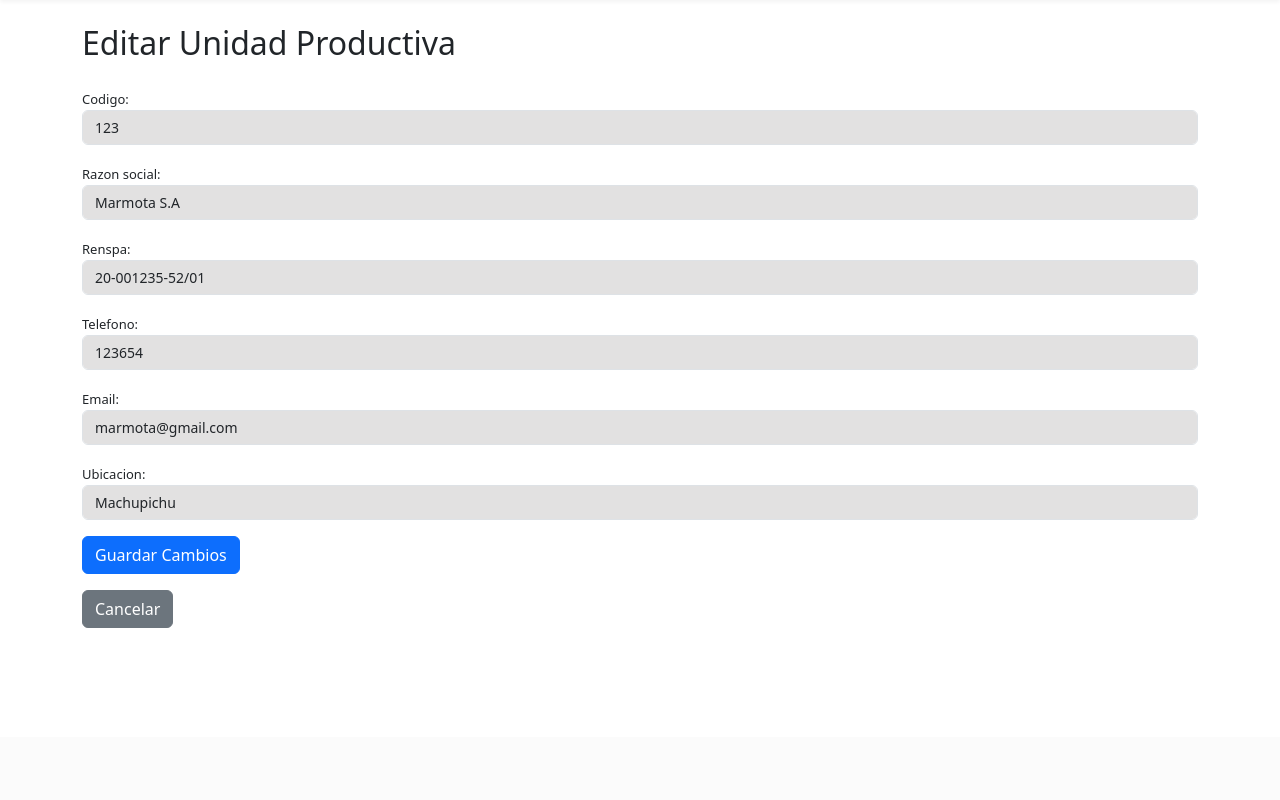
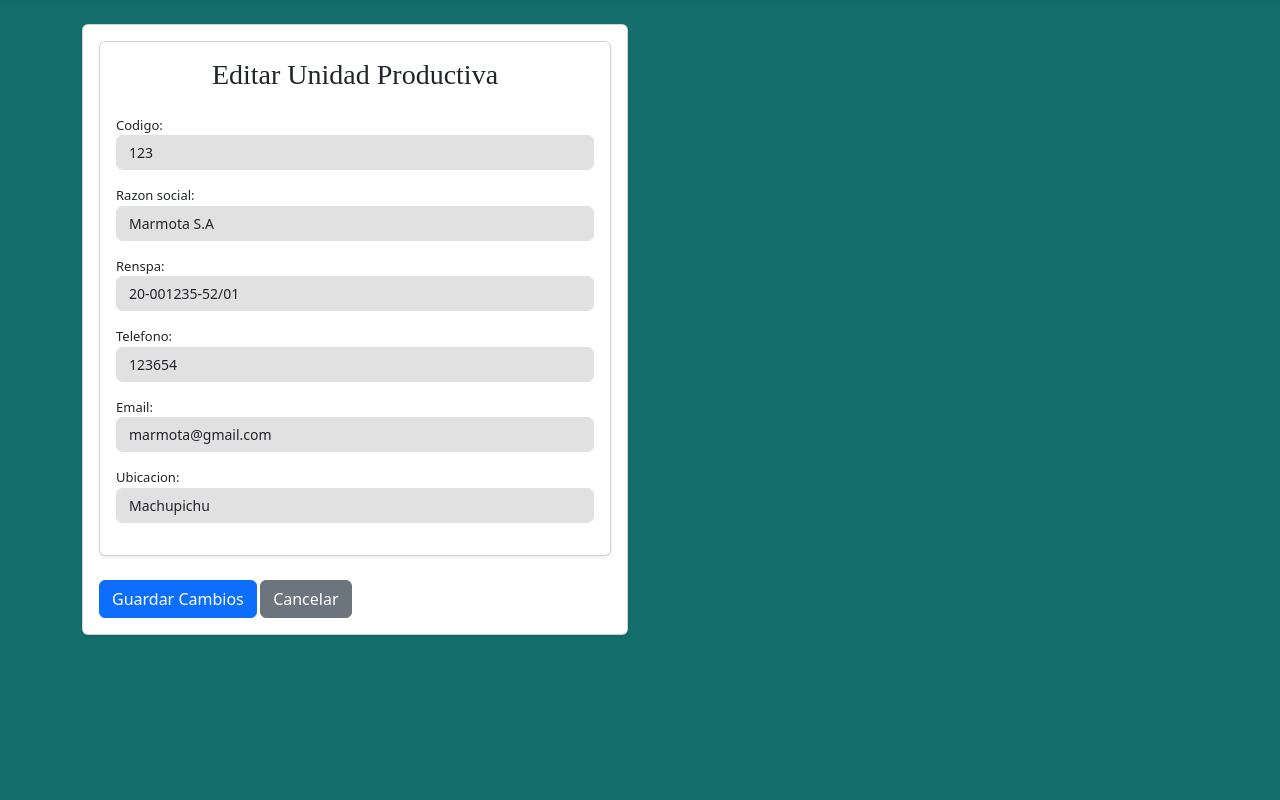
Before and after one commit to albertoborella/proyecto-auditoria, a Django app: page /editarUnidadProductiva/1/ in a window 1280 px wide. Shown: the part 63-863 px from the top of the page. Before the commit the page ends 691 px from the top, so only its background shows below. Run offline with Django 4.2, Linux system fonts and the light colour scheme; data comes from the database, SQL or seed files in the repository; some libraries are stand-ins or nearby versions.

Commit message:
algunas modificaciones en templates

```diff
--- a/app/questions/templates/normas/listado_normas.html
+++ b/app/questions/templates/normas/listado_normas.html
@@ -5,9 +5,9 @@
 <div class="container py-4">
     <div class="bg-white p-4 rounded-4 shadow-sm">
         <div class="d-flex flex-wrap justify-content-between align-items-center mb-4">
-            <h2 class="mb-0" style="font-family: 'Montserrat', sans-serif; font-weight: 600;">
+            <h3 class="card-title text-center mb-4" style="font-family: 'Times New Roman', Times, serif;">
                 Lista de Normas
-            </h2>
+            </h3>
             <div class="d-flex align-items-center flex-wrap gap-2">
                 <form method="get" class="d-flex gap-2 align-items-center">
                     <select name="filtro" class="form-select form-select-sm" id="filtroSelect">
--- a/app/questions/templates/questions/crear_y_editar_muestra_agua.html
+++ b/app/questions/templates/questions/crear_y_editar_muestra_agua.html
@@ -8,11 +8,6 @@
       <div class="col-md-12 mb-4">
         <div class="card shadow-sm">
           <div class="card-body">
-            <!-- {% if muestra_id %}
-            <h3 class="card-title">Editar Muestra de Agua</h3>
-            {% else %}
-            <h3 class="card-title">Registrar Muestra de Agua</h3>
-            {% endif %} -->
             <form method="post" enctype="multipart/form-data">
               {% csrf_token %}
               <div class="row">
--- a/app/questions/templates/questions/editar_unidad_productiva.html
+++ b/app/questions/templates/questions/editar_unidad_productiva.html
@@ -1,13 +1,38 @@
 {% extends 'questions/base.html' %}
 {% load static %}
 {% block content %}
-<div class="container py-4">
-    <h2 class="mb-4">Editar Unidad Productiva</h2>
-    <form method="post">
-        {% csrf_token %}
-        {{ form.as_p }}
-        <button type="submit" class="btn btn-primary">Guardar Cambios</button>
-    </form>
-    <a href="{% url 'listar_unidades_productivas' %}" class="btn btn-secondary mt-3">Cancelar</a>
+<div style="background-color: #146e6c; min-height: 100vh">
+    <div class="container py-4">
+        <div class="row">
+            <div class="col-md-6">
+                <div class="card shadow-sm">
+                    <div class="card-body">
+                        <form method="post" enctype="multipart/form-data">
+                            {% csrf_token %}
+                            <div class="row">
+                                <!-- Columna izquierda: Muestra de Agua -->
+                                <div class="col-md-12 mb-4">
+                                    <div class="card shadow-sm">
+                                        <div class="card-body">
+                                            <h3 class="card-title text-center mb-4"
+                                                style="font-family: 'Times New Roman', Times, serif;">
+                                                Editar Unidad Productiva
+                                            </h3>
+                                            {{ form.as_p }}
+                                        </div>
+                                    </div>
+                                </div>
+                            </div>
+                            <div>
+                            <button type="submit" class="btn btn-primary">Guardar Cambios</button>
+                            <a href="{% url 'listar_unidades_productivas' %}" class="btn btn-secondary">Cancelar</a>
+                            </div>
+                        </form>
+                    </div>
+                </div>
+            </div>
+        </div>
+    </div>
+
 </div>
 {% endblock %}
--- a/app/questions/templates/questions/lista_auditorias.html
+++ b/app/questions/templates/questions/lista_auditorias.html
@@ -6,9 +6,9 @@
     <div class="bg-white p-4 rounded-4 shadow-sm">
 
         <div class="d-flex flex-wrap justify-content-between align-items-center mb-4">
-            <h2 class="mb-0" style="font-family: 'Montserrat', sans-serif; font-weight: 600;">
+            <h3 class="card-title text-center mb-4" style="font-family: 'Times New Roman', Times, serif;">
                 Lista de Auditorías
-            </h2>
+            </h3>
 
             <div class="d-flex align-items-center flex-wrap gap-2">
                 <form method="get" class="d-flex gap-2 align-items-center">
--- a/app/questions/templates/questions/lista_haccp.html
+++ b/app/questions/templates/questions/lista_haccp.html
@@ -6,9 +6,9 @@
     <div class="bg-white p-4 rounded-4 shadow-sm">
 
         <div class="d-flex flex-wrap justify-content-between align-items-center mb-4">
-            <h2 class="mb-0" style="font-family: 'Montserrat', sans-serif; font-weight: 600;">
+            <h3 class="card-title text-center mb-4" style="font-family: 'Times New Roman', Times, serif;">
                 Control de Peligros - HACCP<span style="font-size: 18px; font-family: Arial, Helvetica, sans-serif;"></span>
-            </h2>
+            </h3>
             <form method="get" class="d-flex mb-3" role="search">
               <input class="form-control me-2" type="search" placeholder="Buscar por requisito..." aria-label="Buscar" name="q" value="{{ query }}">
               <button class="btn btn-outline-primary" type="submit">Buscar</button>
--- a/app/questions/templates/questions/lista_nc.html
+++ b/app/questions/templates/questions/lista_nc.html
@@ -6,9 +6,9 @@
     <div class="bg-white p-4 rounded-4 shadow-sm">
 
         <div class="d-flex flex-wrap justify-content-between align-items-center mb-4">
-            <h2 class="mb-0" style="font-family: 'Montserrat', sans-serif; font-weight: 600;">
+            <h3 class="card-title text-center mb-4" style="font-family: 'Times New Roman', Times, serif;">
                 Potenciales Incumplimientos Legales y sus Referencias Normativas
-            </h2>
+            </h3>
             <br>
             {% if user.is_authenticated and user.is_superuser %}
             <a href="{% url 'crear_nc' %}" class="btn btn-primary btn-sm">
--- a/app/questions/templates/questions/lista_ppr.html
+++ b/app/questions/templates/questions/lista_ppr.html
@@ -6,9 +6,9 @@
     <div class="bg-white p-4 rounded-4 shadow-sm">
 
         <div class="d-flex flex-wrap justify-content-between align-items-center mb-4">
-            <h2 class="mb-0" style="font-family: 'Montserrat', sans-serif; font-weight: 600;">
+            <h3 class="card-title text-center mb-4" style="font-family: 'Times New Roman', Times, serif;">
                 Lista de Prerrequisitos
-            </h2>
+            </h3>
             <form method="get" class="d-flex mb-3" role="search" style="margin-top: 15px;">
               <input class="form-control me-2" type="search" placeholder="Buscar palabra o texto..." aria-label="Buscar" name="q" value="{{ query }}">
               <button class="btn btn-outline-primary" type="submit">Buscar</button>
--- a/app/questions/templates/questions/listar_analisis_agua.html
+++ b/app/questions/templates/questions/listar_analisis_agua.html
@@ -4,9 +4,9 @@
 <div style="background-color: #146e6c; min-height: 100vh">
   <div class="container py-4">
     <div class="bg-white p-4 rounded-4 shadow-sm">
-      <h2 class="mb-4 text-center" style="font-family: 'Montserrat', sans-serif; font-weight: 600">
+      <h3 class="card-title mb-4" style="font-family: 'Times New Roman', Times, serif;">
         Análisis de Agua
-      </h2>
+      </h3>
       <div class="d-flex justify-content-center align-items-center mb-4">
         <form method="get" class="d-flex align-items-center">
           <div class="input-group me-2">
--- a/app/questions/templates/questions/listar_unidades_productivas.html
+++ b/app/questions/templates/questions/listar_unidades_productivas.html
@@ -4,7 +4,7 @@
 <div style="background-color: #146e6c; min-height: 100vh">
     <div class="container py-4">
         <div class="bg-white p-4 rounded-4 shadow-sm">
-            <h3 class="mb-4 text-center" style="font-family: 'Times New Roman', Times, serif; font-weight: 400">
+            <h3 class="mb-4" style="font-family: 'Times New Roman', Times, serif; font-weight: 400">
                 Proveedores de leche cruda
             </h3>
             <div class="d-flex justify-content-between align-items-center mb-4">
--- a/app/questions/templates/questions/nueva_auditoria.html
+++ b/app/questions/templates/questions/nueva_auditoria.html
@@ -2,7 +2,7 @@
 {% load static %}
 {% load widget_tweaks %}
 {% block content %}
-<div class="position-relative" style="width: 100%; height: 50vh; overflow: hidden;">
+<div class="position-relative" style="width: 100%; height: 40vh; overflow: hidden;">
     <img src="{% static 'img/registro-auditoria.png' %}" class="img-fluid w-100 h-100" style="object-fit: cover;" alt="Banner Auditoría">
     <div class="position-absolute top-50 start-50 translate-middle text-white text-center">
         <h1 style="
```
Also changed, not shown: app/questions/templates/normas/agregar_norma.html (+6 -5 lines).
